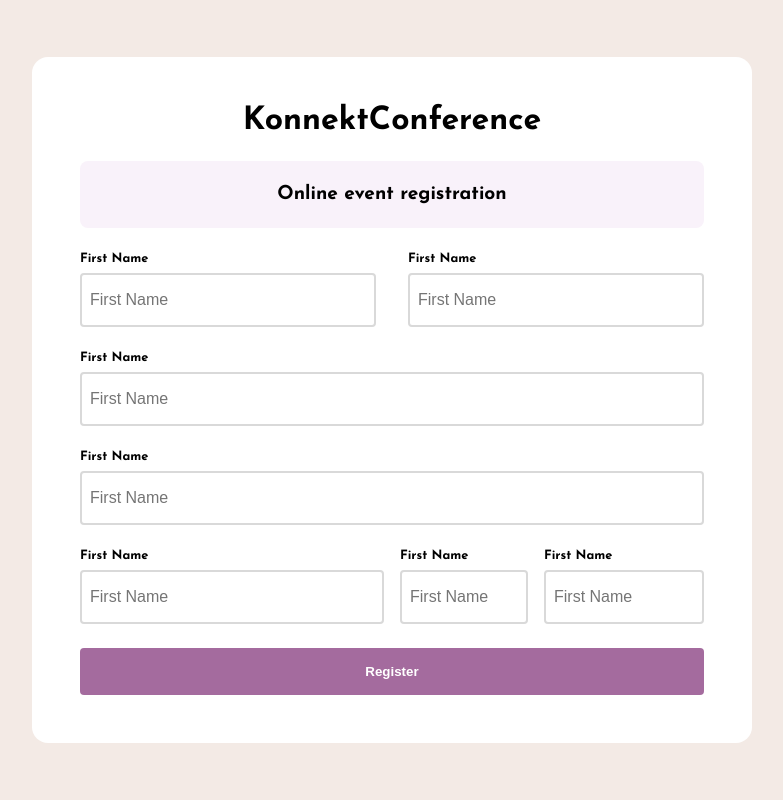
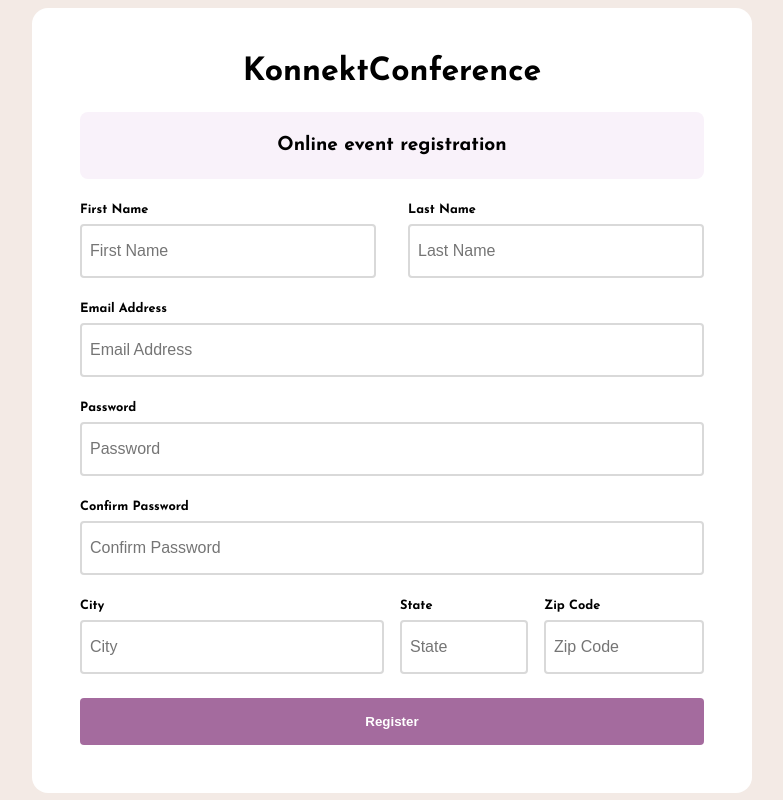
Before and after one commit to CalderonCG/FormValidations, a React (Vite) app: page / in a window 1280 px wide. Shown: the whole page, without its empty margins (248-1031 px from the left). Built offline with nearby package versions, Linux system fonts and the light colour scheme.

Commit message:
:feat: add basic required validation

```diff
--- a/package.json
+++ b/package.json
@@ -10,6 +10,7 @@
     "preview": "vite preview"
   },
   "dependencies": {
+    "clsx": "^2.1.1",
     "react": "^19.1.1",
     "react-dom": "^19.1.1",
     "react-hook-form": "^7.62.0",
--- a/src/components/Form/Form.tsx
+++ b/src/components/Form/Form.tsx
@@ -4,13 +4,26 @@ import "./Form.scss";
 
 type FormType = {
   firstName: string;
+  lastName: string;
+  email: string;
+  password: string;
+  passwordConfirm: string;
+  city: string;
+  state: string;
+  zip: string;
 };
 
 function Form() {
-  const { register, handleSubmit } = useForm<FormType>();
+  const {
+    register,
+    handleSubmit,
+    formState: { errors },
+    reset,
+  } = useForm<FormType>();
 
   const onSubmit: SubmitHandler<FormType> = (data) => {
     console.log(data);
+    reset();
   };
   return (
     <form className="form" onSubmit={handleSubmit(onSubmit)}>
@@ -18,46 +31,88 @@ function Form() {
       <div className="form_label">Online event registration</div>
       <div className="form_names">
         <FormInput
-          {...register("firstName")}
+          {...register("firstName", {
+            required: {
+              value: true,
+              message: "Please complete the required fields",
+            },
+          })}
+          type="text"
           label="First Name"
-          placeholder="First Name"
+          error={errors.firstName?.message}
         />
         <FormInput
-          {...register("firstName")}
-          label="First Name"
-          placeholder="First Name"
+          {...register("lastName", {
+            required: {
+              value: true,
+              message: "Please complete the required fields",
+            },
+          })}
+          type="text"
+          label="Last Name"
+          error={errors.lastName?.message}
         />
       </div>
 
       <FormInput
-        {...register("firstName")}
-        label="First Name"
-        placeholder="First Name"
+        {...register("email", {
+          required: {
+            value: true,
+            message: "Please complete the required fields",
+          },
+        })}
+        type="text"
+        label="Email Address"
+        error={errors.email?.message}
       />
       <FormInput
-        {...register("firstName")}
-        label="First Name"
-        placeholder="First Name"
+        {...register("password", {
+          required: {
+            value: true,
+            message: "Please complete the required fields",
+          },
+        })}
+        type="password"
+        label="Password"
+        error={errors.password?.message}
+      />
+      <FormInput
+        {...register("passwordConfirm", {
+          required: {
+            value: true,
+            message: "Please complete the required fields",
+          },
+        })}
+        type="password"
+        label="Confirm Password"
+        error={errors.passwordConfirm?.message}
       />
 
       <div className="form_location">
+        <FormInput {...register("city")} type="text" label="City" />
         <FormInput
-          {...register("firstName")}
-          label="First Name"
-          placeholder="First Name"
+          {...register("state", {
+            required: {
+              value: true,
+              message: "Please complete the required fields",
+            },
+          })}
+          type="text"
+          label="State"
+          error={errors.state?.message}
         />
         <FormInput
-          {...register("firstName")}
-          label="First Name"
-          placeholder="First Name"
-        />
-        <FormInput
-          {...register("firstName")}
-          label="First Name"
-          placeholder="First Name"
+          {...register("zip", {
+            required: {
+              value: true,
+              message: "Please complete the required fields",
+            },
+          })}
+          type="text"
+          label="Zip Code"
+          error={errors.zip?.message}
         />
       </div>
-
 
       <button className="form_register">Register</button>
     </form>
--- a/src/components/FormInput/FormInput.scss
+++ b/src/components/FormInput/FormInput.scss
@@ -18,4 +18,12 @@
         font-size: 0.8rem;
         font-weight: 700;
     }
+
+    &_error{
+        color: red;
+    }
 }
+
+.error_input{
+    border: 0.125rem solid var(--error);
+}
--- a/src/components/FormInput/FormInput.tsx
+++ b/src/components/FormInput/FormInput.tsx
@@ -1,19 +1,20 @@
 import { forwardRef, type InputHTMLAttributes } from "react";
 import './FormInput.scss'
+import clsx from "clsx";
 
 type InputProps = {
   label: string;
-  placeholder: string;
   error?: string;
+  type: 'text'| 'password'
 } & InputHTMLAttributes<HTMLInputElement>;
 
 const FormInput = forwardRef<HTMLInputElement, InputProps>(
-  ({ label, placeholder, error, ...props }, ref) => {
+  ({ label, type, error, ...props }, ref) => {
     return (
-      <div className="input">
+      <div className='input'>
         <label className="input_label">{label}</label>
-        <input className="input_field" ref={ref} {...props}
-        type="text" placeholder={placeholder} />
+        <input className={clsx('input_field', {error_input: error})} ref={ref} {...props}
+        type={type} placeholder={label} />
         {error && (<p className="input_error">{error}</p>)}
       </div>
     );
--- a/src/styles/_globals.scss
+++ b/src/styles/_globals.scss
@@ -5,6 +5,7 @@
   --primary: #a46b9e;
   --secondary: #f9f2fa;
   --outline: #d9d9d9;
+  --error: #cc0000;
 }
 
 
@@ -14,4 +15,5 @@
   --primary: #a46b9e;
   --secondary: #f9f2fa;
   --outline: #d9d9d9;
+  --error: #cc0000;
 }
```
Also changed, not shown: 1 other file (tests, documents, lock files or other folders).
